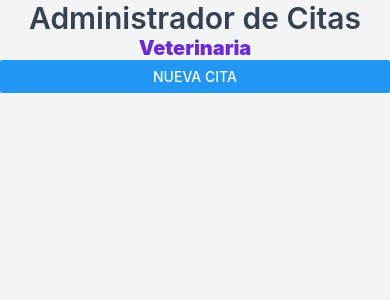
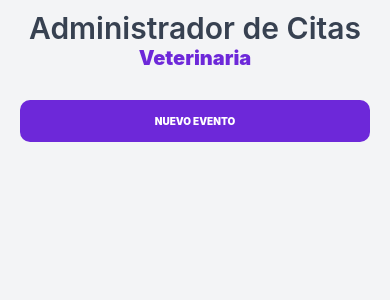
Before and after one commit to Jonathanpv99/React_Native_CitasApp, a React Native app: screen / in a window 390 px wide. Shown: the top 300 px of the page. Built offline with nearby package versions, Linux system fonts and the light colour scheme.

Commit message:
feat: add button styles

```diff
--- a/App.tsx
+++ b/App.tsx
@@ -9,19 +9,27 @@ import {
   Text,
   useColorScheme,
   View,
+  Pressable,
 } from 'react-native';
 
 function App(): React.JSX.Element {
+
+  const handleNuevaCita = () => {
+    console.log('Presionaste un botón');
+  };
+
   return (
     <SafeAreaView style={styles.container}>
       <Text style={styles.titulo}>Administrador de Citas</Text>
       <Text style={styles.tituloBold}>Veterinaria</Text>
-      <Button
-        title='Nueva Cita'
-        onPress={ () => {
-          console.log("Presionaste en el boton");
-        }}
-      ></Button>
+
+      <Pressable
+        onPress={handleNuevaCita}
+        style={styles.btnNuevaCita}
+      >
+        <Text style={styles.textoNuevaCita}>Nuevo Evento</Text>
+      </Pressable>
+
     </SafeAreaView>
   );
 }
@@ -36,6 +44,7 @@ const styles = StyleSheet.create({
     fontSize: 30,
     color: '#374151',
     fontWeight: '600',
+    marginTop: 10,
   },
   tituloBold: {
     textAlign: 'center',
@@ -43,6 +52,47 @@ const styles = StyleSheet.create({
     fontWeight: '900',
     color: '#6D28D9',
   },
+  btnNuevaCita: {
+    backgroundColor: '#6D28D9',
+    padding: 15,
+    marginTop: 30,
+    marginHorizontal: 20,
+    borderRadius: 10,
+  },
+  textoNuevaCita: {
+    textAlign: 'center',
+    color: '#fff',
+    fontSize: 10,
+    fontWeight: '900',
+    textTransform: 'uppercase',
+  },
 });
 
+//presionables
+/*<Button
+    title='Nueva Cita'
+    onPress={handleNuevaCita}
+  ></Button>
+<Pressable
+  onPressOut={handleNuevaCita}
+>
+  <Text style={styles.tituloBold}>Nuevo Evento</Text>
+</Pressable>
+<Pressable
+  onPressIn={handleNuevaCita}
+>
+  <Text style={styles.tituloBold}>Nuevo Evento</Text>
+</Pressable>
+<Pressable
+  onLongPress={handleNuevaCita}
+>
+  <Text style={styles.tituloBold}>Nuevo Evento</Text>
+</Pressable>
+<Pressable
+  onPress={handleNuevaCita}
+>
+  <Text style={styles.tituloBold}>Nuevo Evento</Text>
+</Pressable>*/
+
+
 export default App;
```
